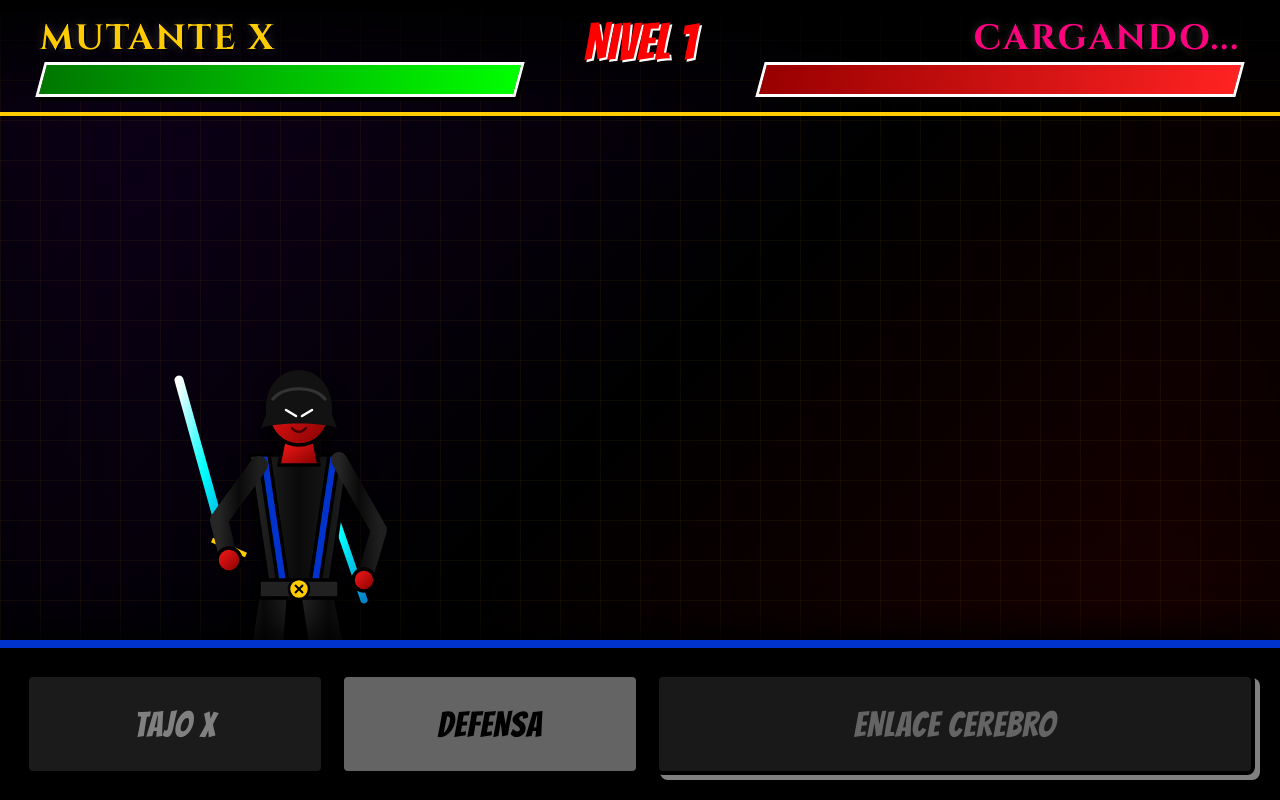
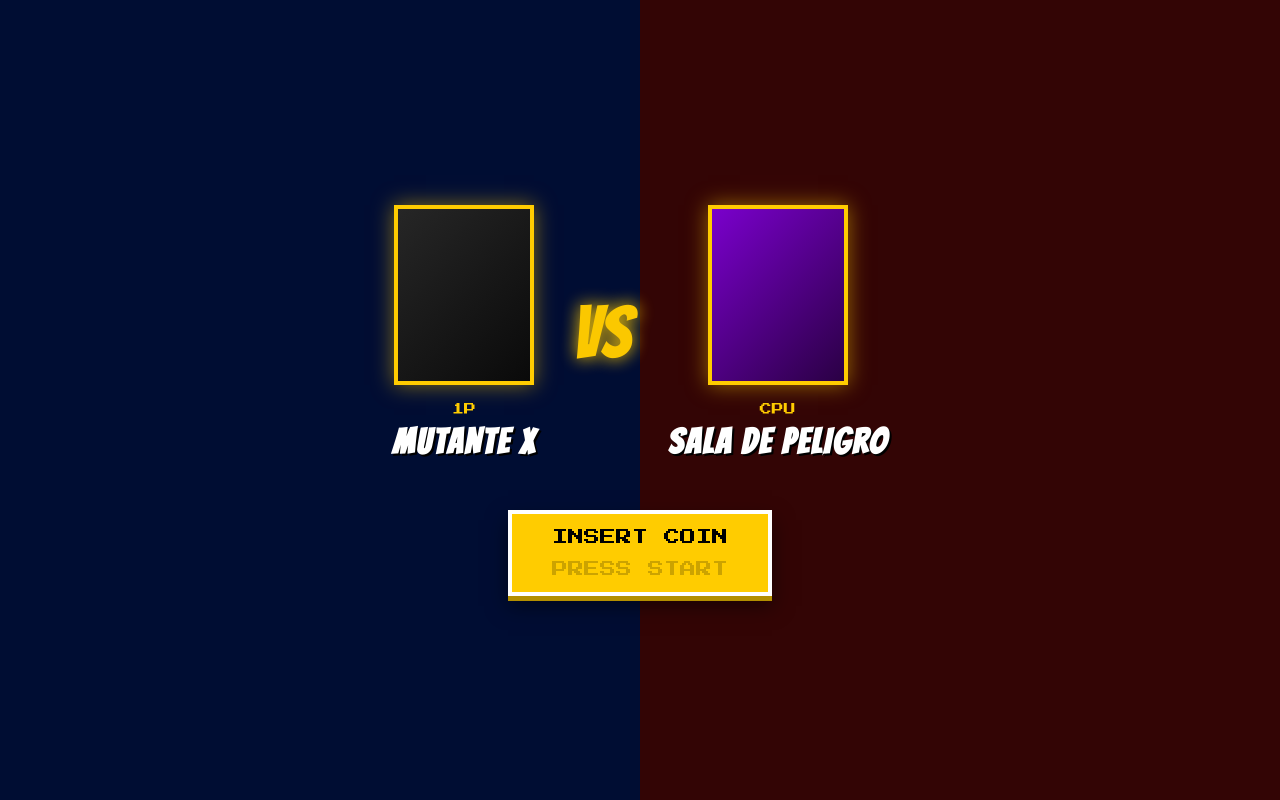
Before and after one commit to tdxnielsm-blip/JuegoSENA, a plain HTML site: page index.html in a window 1280 px wide. Drawn offline with Linux system fonts and the light colour scheme.

Commit message:
Update style.css

```diff
--- a/style.css
+++ b/style.css
@@ -1,139 +1,461 @@
 :root {
-    --x-blue: #0033cc; --x-yellow: #ffcc00; --x-red: #ff0000;
-    --s-purple: #4a0e4e; --s-magenta: #ff007f;
-    --hero-skin: #b30000; --hero-suit: #111111;
-    --font-ui: 'Teko', sans-serif; --font-comic: 'Bangers', cursive; --font-real: 'Cinzel', serif;
+    --x-blue: #0044ff;
+    --x-yellow: #ffcc00;
+    --x-red: #ff1a1a;
+    --x-dark: #0a0a0f;
 }
 
-* { margin: 0; padding: 0; box-sizing: border-box; user-select: none; }
+* {
+    box-sizing: border-box;
+    margin: 0;
+    padding: 0;
+    user-select: none;
+    -webkit-user-select: none;
+}
 
 body {
-    background-color: #080808; color: #fff; font-family: var(--font-ui);
-    overflow: hidden; width: 100vw; height: 100vh;
-    display: flex; flex-direction: column;
+    background-color: var(--x-dark);
+    color: #fff;
+    font-family: 'Teko', sans-serif;
+    overflow: hidden;
+    height: 100vh;
+    display: flex;
+    flex-direction: column;
+    justify-content: space-between;
 }
 
-/* FONDO DINÁMICO DE SALA DE PELIGRO */
+/* Efectos de Fondo Cómics */
 .comic-bg {
-    position: absolute; top: 0; left: 0; width: 100%; height: 100%; z-index: 1;
-    background: linear-gradient(135deg, #110022 0%, #000000 50%, #220000 100%);
-    box-shadow: inset 0 0 200px rgba(0,0,0,0.9);
-}
-.grid-lines {
-    position: absolute; width: 100%; height: 100%; z-index: 2; pointer-events: none;
-    background-image: linear-gradient(rgba(255, 204, 0, 0.05) 1px, transparent 1px),
-                      linear-gradient(90deg, rgba(255, 204, 0, 0.05) 1px, transparent 1px);
-    background-size: 40px 40px;
+    position: absolute;
+    top: 0; left: 0; width: 100%; height: 100%;
+    background: radial-gradient(circle, #1a1a2e 0%, #050508 100%);
+    z-index: -2;
 }
 
-.camera { width: 100%; height: 100%; position: absolute; top: 0; left: 0; z-index: 5; display: flex; flex-direction: column; }
-.shake { animation: camShake 0.4s ease-in-out; }
-.zoom-in { transform: scale(1.12) translateY(5%); transition: transform 0.4s cubic-bezier(0.1, 0.9, 0.2, 1); }
-@keyframes camShake {
-    0%, 100% { transform: translate(0,0); }
-    20% { transform: translate(-18px, 12px); }
-    40% { transform: translate(18px, -18px); }
-    60% { transform: translate(-12px, 18px); }
-    80% { transform: translate(12px, -12px); }
+.grid-lines {
+    position: absolute;
+    top: 0; left: 0; width: 100%; height: 100%;
+    background-image: linear-gradient(rgba(0, 68, 255, 0.05) 1px, transparent 1px),
+                      linear-gradient(90deg, rgba(0, 68, 255, 0.05) 1px, transparent 1px);
+    background-size: 30px 30px;
+    z-index: -1;
 }
 
-/* HUD CINEMATOGRÁFICO */
-.hud {
-    position: relative; z-index: 20; padding: 15px 40px; display: flex; justify-content: space-between;
-    background: linear-gradient(180deg, rgba(0,0,0,0.95), transparent); border-bottom: 4px solid var(--x-yellow);
-}
-.plate { width: 40%; }
-.plate.enemy { text-align: right; }
-.name { font-family: var(--font-real); font-size: 2.2rem; letter-spacing: 2px; text-shadow: 2px 2px 0 #000, 0 0 10px rgba(255,255,255,0.2); }
-.name.hero { color: var(--x-yellow); }
-.name.boss { color: var(--s-magenta); }
-.level-badge { position: absolute; left: 50%; top: 15px; transform: translateX(-50%); font-family: var(--font-comic); font-size: 3.2rem; color: var(--x-red); text-shadow: 2px 2px 0 #fff, 4px 4px 0 #000; }
-
-.hp-box { width: 100%; height: 35px; background: #1a1a1a; border: 3px solid #fff; position: relative; box-shadow: 4px 4px 0 #000; transform: skewX(-15deg); }
-.hp-bg { position: absolute; height: 100%; width: 100%; background: rgba(255,255,255,0.4); transition: width 0.6s ease-out; }
-.hp-fill { position: absolute; height: 100%; width: 100%; transition: width 0.2s; }
-.hp-fill.hero { background: linear-gradient(90deg, #007700, #00ff00); }
-.hp-fill.boss { background: linear-gradient(90deg, #990000, #ff2222); right: 0; }
-.plate.enemy .hp-bg { right: 0; }
-
-/* ARENA Y PERSONAJES */
-.arena { flex: 1; position: relative; display: flex; align-items: flex-end; padding-bottom: 50px; }
-
-.fighter { position: absolute; bottom: 50px; z-index: 10; transition: all 0.2s; }
-.fighter.p1 { left: 12%; width: 300px; height: 420px; transform-origin: bottom center; }
-.fighter.p2 { right: 8%; width: 450px; height: 500px; transform-origin: bottom center; }
-
-/* Animaciones de Respiración Realista */
-.idle .hero-realistic { animation: breatheHero 2.5s ease-in-out infinite alternate; transform-origin: bottom center; }
-.idle .boss-realistic { animation: breatheBoss 3s ease-in-out infinite alternate; transform-origin: bottom center; }
-
-@keyframes breatheHero {
-    0% { transform: scaleY(1) translateY(0); filter: drop-shadow(0 15px 10px rgba(0,0,0,0.8)); }
-    100% { transform: scaleY(1.015) translateY(-4px); filter: drop-shadow(0 20px 15px rgba(0,0,0,0.9)); }
-}
-@keyframes breatheBoss {
-    0% { transform: translateY(0) scale(1); filter: drop-shadow(0 20px 15px rgba(0,0,0,0.9)); }
-    100% { transform: translateY(-10px) scale(1.005); filter: drop-shadow(0 30px 20px rgba(204,0,102,0.3)); }
+/* Pantalla de Inicio Arcade */
+.sf-intro {
+    position: fixed;
+    top: 0; left: 0; width: 100%; height: 100%;
+    background: #000;
+    z-index: 1000;
+    display: flex;
+    flex-direction: column;
+    justify-content: center;
+    align-items: center;
+    transition: opacity 0.4s ease;
 }
 
-/* Animación de Corte Dinámico Realista */
-.slash-fx {
-    position: absolute; left: 140px; top: 80px; width: 180px; height: 180px;
-    border-right: 15px solid rgba(255,255,255,0.9); border-bottom: 15px solid rgba(0,255,255,0.8);
-    border-radius: 50%; filter: drop-shadow(0 0 25px #00ffff) drop-shadow(0 0 10px #ffffff);
-    opacity: 0; pointer-events: none; z-index: 50; transform-origin: center;
+.sf-bg {
+    position: absolute;
+    width: 100%; height: 100%;
+    display: flex;
+    z-index: 1;
+    opacity: 0.2;
 }
-.atk-slash .slash-fx { animation: dynamicSlash 0.35s cubic-bezier(0.1, 1, 0.2, 1); }
-.atk-slash .hero-arm-front { transform: rotate(70deg) translate(40px, 20px); transition: transform 0.08s ease-in-out; }
+.sf-bg-blue { flex: 1; background: var(--x-blue); }
+.sf-bg-red { flex: 1; background: var(--x-red); }
 
-@keyframes dynamicSlash {
-    0% { transform: scale(0.3) rotate(-80deg) translate(-20px, -60px); opacity: 1; }
-    50% { transform: scale(2.2) rotate(10deg) translate(80px, 30px); opacity: 0.9; }
-    100% { transform: scale(3.5) rotate(50deg) translate(160px, 60px); opacity: 0; }
+.sf-content {
+    position: relative;
+    z-index: 2;
+    display: flex;
+    align-items: center;
+    gap: 40px;
+    margin-bottom: 50px;
 }
 
-/* Daño y Cómics */
-.hit { animation: flashHit 0.35s steps(2); }
-@keyframes flashHit { 0%, 100% { filter: brightness(1) drop-shadow(10px 10px 0px rgba(0,0,0,0.8)); } 50% { filter: brightness(3) sepia(1) hue-rotate(-50deg) saturate(5); transform: translateX(-25px); } }
+.sf-player {
+    display: flex;
+    flex-direction: column;
+    align-items: center;
+    gap: 15px;
+}
+
+.sf-portrait {
+    width: 140px; height: 180px;
+    border: 4px solid var(--x-yellow);
+    background-size: cover;
+    background-position: center;
+    box-shadow: 0 0 20px rgba(255, 204, 0, 0.5);
+}
+.p1-port { background: linear-gradient(135deg, #262626, #0a0a0a); }
+.p2-port { background: linear-gradient(135deg, #7a00cc, #2a0044); }
+
+.sf-name-box {
+    text-align: center;
+}
+.sf-player-tag {
+    font-family: 'Press Start 2P', monospace;
+    font-size: 12px;
+    color: var(--x-yellow);
+}
+.sf-name {
+    font-family: 'Bangers', cursive;
+    font-size: 2.2rem;
+    letter-spacing: 2px;
+    text-shadow: 2px 2px 0px #000;
+}
+
+.sf-vs-badge {
+    font-family: 'Bangers', cursive;
+    font-size: 4rem;
+    color: var(--x-yellow);
+    text-shadow: 0 0 15px var(--x-yellow);
+    animation: pulseVS 1.5s infinite alternate;
+}
+
+@keyframes pulseVS {
+    0% { transform: scale(1); opacity: 0.8; }
+    100% { transform: scale(1.15); opacity: 1; }
+}
+
+.sf-start-btn {
+    position: relative;
+    z-index: 2;
+    background: var(--x-yellow);
+    border: 4px solid #fff;
+    padding: 15px 40px;
+    font-family: 'Press Start 2P', monospace;
+    font-size: 16px;
+    color: #000;
+    cursor: pointer;
+    box-shadow: 0 5px 0 #b38f00, 0 10px 20px rgba(0,0,0,0.5);
+    transition: transform 0.1s, background 0.2s;
+}
+.sf-start-btn:active {
+    transform: translateY(4px);
+    box-shadow: 0 1px 0 #b38f00;
+}
+.blink {
+    animation: blinkAnim 0.8s infinite;
+}
+@keyframes blinkAnim {
+    0%, 100% { opacity: 1; }
+    50% { opacity: 0; }
+}
+
+/* Anunciador de Combate */
+.sf-announcer {
+    position: fixed;
+    top: 40%;
+    left: 50%;
+    transform: translate(-50%, -50%) scale(0);
+    font-family: 'Bangers', cursive;
+    font-size: 4rem;
+    color: var(--x-yellow);
+    text-shadow: 4px 4px 0 #000, 0 0 25px var(--x-red);
+    z-index: 500;
+    pointer-events: none;
+    transition: transform 0.3s cubic-bezier(0.175, 0.885, 0.32, 1.275);
+}
+.sf-announcer.fight-pop {
+    transform: translate(-50%, -50%) scale(1);
+}
+.hidden { display: none !important; }
+
+/* Cámara y Contenedor de Pelea */
+.camera {
+    position: relative;
+    flex: 1;
+    display: flex;
+    flex-direction: column;
+    overflow: hidden;
+    transition: transform 0.2s ease;
+}
+.camera.shake {
+    animation: cameraShake 0.3s ease;
+}
+@keyframes cameraShake {
+    0% { transform: translate(0, 0); }
+    20% { transform: translate(-8px, 5px); }
+    40% { transform: translate(8px, -5px); }
+    60% { transform: translate(-5px, -3px); }
+    80% { transform: translate(5px, 3px); }
+    100% { transform: translate(0, 0); }
+}
+.camera.zoom-in {
+    transform: scale(1.05);
+}
+
+/* HUD (Barras de Vida) */
+.hud {
+    display: flex;
+    justify-content: space-between;
+    align-items: center;
+    padding: 20px 30px;
+    z-index: 10;
+    background: linear-gradient(to bottom, rgba(0,0,0,0.8), transparent);
+}
+
+.plate {
+    display: flex;
+    flex-direction: column;
+    gap: 5px;
+    width: 35%;
+}
+.plate.enemy {
+    align-items: flex-end;
+}
+
+.name {
+    font-family: 'Bangers', cursive;
+    font-size: 1.5rem;
+    letter-spacing: 1px;
+    text-shadow: 2px 2px 0 #000;
+}
+.name.hero { color: var(--x-yellow); }
+.name.boss { color: var(--x-red); }
+
+.hp-box {
+    position: relative;
+    width: 100%;
+    height: 22px;
+    background: #111;
+    border: 3px solid #333;
+    border-radius: 4px;
+    overflow: hidden;
+    box-shadow: inset 0 2px 5px rgba(0,0,0,0.8);
+}
+
+.hp-bg {
+    position: absolute;
+    top: 0; left: 0; height: 100%;
+    background: #ffcc00;
+    width: 100%;
+    transition: width 0.4s ease-out;
+}
+
+.hp-fill {
+    position: absolute;
+    top: 0; left: 0; height: 100%;
+    width: 100%;
+    transition: width 0.2s ease-out;
+}
+.hp-fill.hero { background: linear-gradient(90deg, #00bbff, var(--x-blue)); }
+.hp-fill.boss { background: linear-gradient(90deg, var(--x-red), #990000); }
+
+.level-badge {
+    font-family: 'Press Start 2P', monospace;
+    font-size: 11px;
+    background: #1a1a2e;
+    border: 2px solid var(--x-yellow);
+    padding: 8px 12px;
+    color: var(--x-yellow);
+    box-shadow: 0 0 10px rgba(255,204,0,0.3);
+}
+
+/* Arena de Batalla */
+.arena {
+    flex: 1;
+    display: flex;
+    justify-content: space-around;
+    align-items: flex-end;
+    padding-bottom: 40px;
+    position: relative;
+}
+
+.fighter {
+    width: 280px;
+    height: 380px;
+    position: relative;
+    display: flex;
+    justify-content: center;
+    align-items: flex-end;
+    transition: transform 0.15s;
+}
+.fighter svg {
+    width: 100%;
+    height: 100%;
+    filter: drop-shadow(0 10px 15px rgba(0,0,0,0.8));
+}
+
+/* Animaciones de los Luchadores */
+.fighter.idle {
+    animation: idleMotion 3s ease-in-out infinite alternate;
+}
+@keyframes idleMotion {
+    0% { transform: translateY(0); }
+    100% { transform: translateY(-8px); }
+}
+
+.fighter.atk-slash {
+    transform: translateX(60px) scale(1.05);
+}
+
+.fighter.hit {
+    filter: brightness(2.5) saturate(0.2) drop-shadow(0 0 20px #fff);
+    transform: translateX(-20px);
+}
+
+/* Efectos de Tajo y Críticos */
+.slash-fx {
+    position: absolute;
+    top: 30%;
+    right: -50px;
+    width: 150px;
+    height: 150px;
+    background: radial-gradient(circle, rgba(0,255,255,0.8) 0%, transparent 70%);
+    opacity: 0;
+    pointer-events: none;
+    z-index: 20;
+    transform: scale(0.5);
+}
+.fighter.atk-slash .slash-fx {
+    animation: slashAnim 0.3s forwards;
+}
+@keyframes slashAnim {
+    0% { opacity: 1; transform: scale(0.5) rotate(-30deg); }
+    100% { opacity: 0; transform: scale(1.5) rotate(30deg); }
+}
 
 .comic-text {
-    position: absolute; font-family: var(--font-comic); font-size: 5.5rem;
-    color: var(--x-yellow); -webkit-text-stroke: 3px #000; text-shadow: 6px 6px 0 var(--x-red);
-    z-index: 60; pointer-events: none; animation: popText 0.5s cubic-bezier(0.175, 0.885, 0.32, 1.275) forwards;
+    position: absolute;
+    font-family: 'Bangers', cursive;
+    font-size: 3.5rem;
+    color: var(--x-yellow);
+    text-shadow: 3px 3px 0 #000, -2px -2px 0 #000;
+    transform: rotate(-15deg) scale(0);
+    animation: popComic 0.8s forwards;
+    z-index: 30;
 }
-@keyframes popText { 0% { transform: scale(0) rotate(-25deg); opacity: 0; } 60% { transform: scale(1.3) rotate(12deg); opacity: 1; } 100% { transform: scale(1) rotate(0deg); opacity: 0; } }
+@keyframes popComic {
+    0% { transform: rotate(-15deg) scale(0); }
+    50% { transform: rotate(-15deg) scale(1.3); }
+    100% { transform: rotate(-10deg) scale(1); opacity: 0; }
+}
 
-/* PANEL DE CONTROL */
+/* Panel de Controles Inferior */
 .panel {
-    position: absolute; bottom: 0; width: 100%; z-index: 20; height: 160px; background: #000;
-    border-top: 8px solid var(--x-blue); display: flex; box-shadow: 0 -10px 30px rgba(0,0,0,0.9);
+    background: #0d0d14;
+    border-top: 4px solid #222;
+    padding: 20px;
+    display: flex;
+    justify-content: center;
+    z-index: 10;
 }
-.controls { width: 100%; display: grid; grid-template-columns: 1fr 1fr 2fr; gap: 15px; padding: 25px; }
+
+.controls {
+    display: flex;
+    gap: 20px;
+    max-width: 800px;
+    width: 100%;
+    justify-content: center;
+}
 
 .btn {
-    background: #fff; border: 4px solid #000; font-family: var(--font-comic); font-size: 2.2rem; letter-spacing: 1px;
-    color: #000; cursor: pointer; transition: 0.1s; text-transform: uppercase; border-radius: 8px;
-    box-shadow: 5px 5px 0 var(--x-blue);
+    flex: 1;
+    padding: 16px;
+    border: none;
+    font-family: 'Bangers', cursive;
+    font-size: 1.4rem;
+    letter-spacing: 1px;
+    cursor: pointer;
+    border-radius: 6px;
+    color: #fff;
+    box-shadow: 0 6px 0 rgba(0,0,0,0.5);
+    transition: transform 0.1s, filter 0.2s, box-shadow 0.1s;
 }
-.btn:active:not(:disabled) { transform: translate(5px, 5px); box-shadow: 0px 0px 0 var(--x-blue); }
-.btn:disabled { filter: grayscale(1); opacity: 0.5; cursor: not-allowed; }
+.btn:active:not(:disabled) {
+    transform: translateY(4px);
+    box-shadow: 0 2px 0 rgba(0,0,0,0.5);
+}
+.btn:disabled {
+    opacity: 0.4;
+    cursor: not-allowed;
+    filter: grayscale(0.8);
+}
 
-.btn-atk { background: var(--x-red); color: #fff; box-shadow: 5px 5px 0 #000; }
-.btn-def { background: var(--x-yellow); box-shadow: 5px 5px 0 #000; }
-.btn-ult { background: var(--x-blue); color: var(--x-yellow); box-shadow: 5px 5px 0 #fff; }
+.btn-atk {
+    background: linear-gradient(135deg, #ff1a1a, #990000);
+    border: 2px solid #ff6666;
+}
+.btn-def {
+    background: linear-gradient(135deg, #0044ff, #002288);
+    border: 2px solid #6699ff;
+}
+.btn-ult {
+    background: linear-gradient(135deg, #ffcc00, #b38f00);
+    border: 2px solid #ffff66;
+    color: #000;
+}
 
-/* MODAL PREGUNTAS */
+/* Modal del Sistema Cerebro (Trivia) */
 .modal {
-    position: fixed; top: 0; left: 0; width: 100%; height: 100%;
-    background: rgba(0,0,20,0.95); display: flex; justify-content: center; align-items: center;
-    opacity: 0; pointer-events: none; transition: 0.2s; z-index: 1000;
+    position: fixed;
+    top: 0; left: 0; width: 100%; height: 100%;
+    background: rgba(0, 0, 0, 0.85);
+    backdrop-filter: blur(5px);
+    display: flex;
+    justify-content: center;
+    align-items: center;
+    z-index: 2000;
+    opacity: 0;
+    pointer-events: none;
+    transition: opacity 0.3s ease;
 }
-.modal.active { opacity: 1; pointer-events: auto; }
-.m-box { background: var(--x-blue); border: 8px solid var(--x-yellow); padding: 40px; width: 90%; max-width: 850px; box-shadow: 15px 15px 0 #000; max-height: 90vh; overflow-y: auto; }
-.m-title { font-family: var(--font-comic); color: #fff; font-size: 3.2rem; margin-bottom: 10px; text-shadow: 3px 3px 0 #000; }
-.m-q { font-size: 1.8rem; margin-bottom: 25px; font-family: var(--font-ui); background: #000; padding: 15px; border-left: 6px solid var(--x-red); line-height: 1.2; }
-.opts-grid { display: grid; grid-template-columns: 1fr 1fr; gap: 12px; }
-.opt { background: #fff; border: 4px solid #000; padding: 14px; font-family: var(--font-ui); font-size: 1.6rem; font-weight: bold; cursor: pointer; width: 100%; text-align: left; transition: 0.1s; box-shadow: 4px 4px 0 #000; }
-.opt:hover { background: var(--x-yellow); transform: translate(-2px, -2px); box-shadow: 6px 6px 0 #000; }
+.modal.active {
+    opacity: 1;
+    pointer-events: auto;
+}
 
-svg { display: block; overflow: visible; stroke: #000; stroke-width: 3.5; stroke-linejoin: round; }
+.m-box {
+    background: #11111a;
+    border: 4px solid var(--x-yellow);
+    padding: 30px;
+    width: 90%;
+    max-width: 650px;
+    box-shadow: 0 0 30px rgba(255, 204, 0, 0.3);
+    border-radius: 8px;
+}
+
+.m-title {
+    font-family: 'Press Start 2P', monospace;
+    font-size: 13px;
+    color: var(--x-yellow);
+    margin-bottom: 20px;
+    line-height: 1.5;
+    text-align: center;
+}
+
+.m-q {
+    font-family: 'Teko', sans-serif;
+    font-size: 1.8rem;
+    margin-bottom: 25px;
+    text-align: center;
+    color: #fff;
+}
+
+.opts-grid {
+    display: flex;
+    flex-direction: column;
+    gap: 12px;
+}
+
+.opt {
+    background: #1a1a2e;
+    border: 2px solid var(--x-blue);
+    padding: 14px 20px;
+    font-size: 1.3rem;
+    cursor: pointer;
+    border-radius: 4px;
+    transition: all 0.2s;
+}
+.opt:hover {
+    background: var(--x-blue);
+    border-color: #fff;
+    padding-left: 25px;
+}
+
+@keyframes breatheBoss {
+    0% { transform: scale(1); }
+    100% { transform: scale(1.02); }
+}
```
